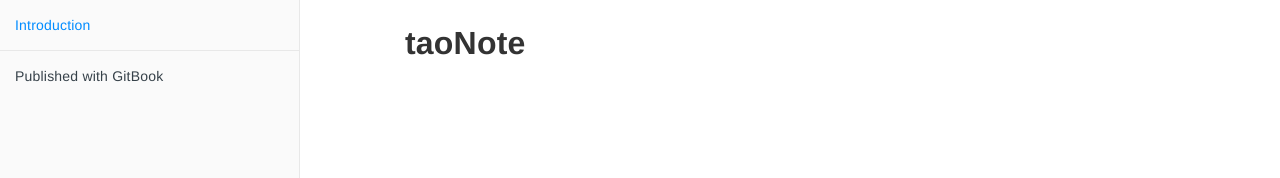
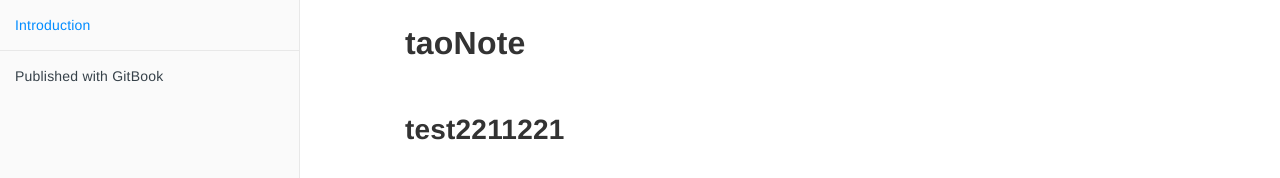
Before and after one commit to bestRenekton/taoNote, a plain HTML site: page _book/index.html in a window 1280 px wide. Shown: the part 54-232 px from the top of the page. Drawn offline with Linux system fonts and the light colour scheme.

Commit message:
<test>(<>): <>

```diff
--- a/_book/index.html
+++ b/_book/index.html
@@ -144,6 +144,7 @@
                                 <section class="normal markdown-section">
 
                                 <h1 id="taonote">taoNote</h1>
+<h2 id="test2211221">test2211221</h2>
 
 
                                 </section>
@@ -179,7 +180,7 @@
     <script>
         var gitbook = gitbook || [];
         gitbook.push(function() {
-            gitbook.page.hasChanged({"page":{"title":"Introduction","level":"1.1","depth":1,"dir":"ltr"},"config":{"gitbook":"*","theme":"default","variables":{},"plugins":[],"pluginsConfig":{"highlight":{},"search":{},"lunr":{"maxIndexSize":1000000,"ignoreSpecialCharacters":false},"sharing":{"facebook":true,"twitter":true,"google":false,"weibo":false,"instapaper":false,"vk":false,"all":["facebook","google","twitter","weibo","instapaper"]},"fontsettings":{"theme":"white","family":"sans","size":2},"theme-default":{"styles":{"website":"styles/website.css","pdf":"styles/pdf.css","epub":"styles/epub.css","mobi":"styles/mobi.css","ebook":"styles/ebook.css","print":"styles/print.css"},"showLevel":false}},"structure":{"langs":"LANGS.md","readme":"README.md","glossary":"GLOSSARY.md","summary":"SUMMARY.md"},"pdf":{"pageNumbers":true,"fontSize":12,"fontFamily":"Arial","paperSize":"a4","chapterMark":"pagebreak","pageBreaksBefore":"/","margin":{"right":62,"left":62,"top":56,"bottom":56}},"styles":{"website":"styles/website.css","pdf":"styles/pdf.css","epub":"styles/epub.css","mobi":"styles/mobi.css","ebook":"styles/ebook.css","print":"styles/print.css"}},"file":{"path":"README.md","mtime":"2020-02-24T09:32:40.085Z","type":"markdown"},"gitbook":{"version":"3.2.3","time":"2020-02-24T09:35:04.997Z"},"basePath":".","book":{"language":""}});
+            gitbook.page.hasChanged({"page":{"title":"Introduction","level":"1.1","depth":1,"dir":"ltr"},"config":{"gitbook":"*","theme":"default","variables":{},"plugins":[],"pluginsConfig":{"highlight":{},"search":{},"lunr":{"maxIndexSize":1000000,"ignoreSpecialCharacters":false},"sharing":{"facebook":true,"twitter":true,"google":false,"weibo":false,"instapaper":false,"vk":false,"all":["facebook","google","twitter","weibo","instapaper"]},"fontsettings":{"theme":"white","family":"sans","size":2},"theme-default":{"styles":{"website":"styles/website.css","pdf":"styles/pdf.css","epub":"styles/epub.css","mobi":"styles/mobi.css","ebook":"styles/ebook.css","print":"styles/print.css"},"showLevel":false}},"structure":{"langs":"LANGS.md","readme":"README.md","glossary":"GLOSSARY.md","summary":"SUMMARY.md"},"pdf":{"pageNumbers":true,"fontSize":12,"fontFamily":"Arial","paperSize":"a4","chapterMark":"pagebreak","pageBreaksBefore":"/","margin":{"right":62,"left":62,"top":56,"bottom":56}},"styles":{"website":"styles/website.css","pdf":"styles/pdf.css","epub":"styles/epub.css","mobi":"styles/mobi.css","ebook":"styles/ebook.css","print":"styles/print.css"}},"file":{"path":"README.md","mtime":"2020-02-25T01:03:52.186Z","type":"markdown"},"gitbook":{"version":"3.2.3","time":"2020-02-25T01:05:29.690Z"},"basePath":".","book":{"language":""}});
         });
     </script>
 </div>
--- a/_book/search_index.json
+++ b/_book/search_index.json
@@ -1 +1 @@
-{"index":{"version":"0.5.12","fields":[{"name":"title","boost":10},{"name":"keywords","boost":15},{"name":"body","boost":1}],"ref":"url","documentStore":{"store":{"./":["introduct","taonot"]},"length":1},"tokenStore":{"root":{"docs":{},"i":{"docs":{},"n":{"docs":{},"t":{"docs":{},"r":{"docs":{},"o":{"docs":{},"d":{"docs":{},"u":{"docs":{},"c":{"docs":{},"t":{"docs":{"./":{"ref":"./","tf":10}}}}}}}}}}},"t":{"docs":{},"a":{"docs":{},"o":{"docs":{},"n":{"docs":{},"o":{"docs":{},"t":{"docs":{"./":{"ref":"./","tf":1}}}}}}}}},"length":2},"corpusTokens":["introduct","taonot"],"pipeline":["stopWordFilter","stemmer"]},"store":{"./":{"url":"./","title":"Introduction","keywords":"","body":"taoNote\n"}}}
+{"index":{"version":"0.5.12","fields":[{"name":"title","boost":10},{"name":"keywords","boost":15},{"name":"body","boost":1}],"ref":"url","documentStore":{"store":{"./":["introduct","taonot","test2211221"]},"length":1},"tokenStore":{"root":{"docs":{},"i":{"docs":{},"n":{"docs":{},"t":{"docs":{},"r":{"docs":{},"o":{"docs":{},"d":{"docs":{},"u":{"docs":{},"c":{"docs":{},"t":{"docs":{"./":{"ref":"./","tf":10}}}}}}}}}}},"t":{"docs":{},"a":{"docs":{},"o":{"docs":{},"n":{"docs":{},"o":{"docs":{},"t":{"docs":{"./":{"ref":"./","tf":0.5}}}}}}},"e":{"docs":{},"s":{"docs":{},"t":{"2":{"2":{"1":{"1":{"2":{"2":{"1":{"docs":{"./":{"ref":"./","tf":0.5}}},"docs":{}},"docs":{}},"docs":{}},"docs":{}},"docs":{}},"docs":{}},"docs":{}}}}}},"length":3},"corpusTokens":["introduct","taonot","test2211221"],"pipeline":["stopWordFilter","stemmer"]},"store":{"./":{"url":"./","title":"Introduction","keywords":"","body":"taoNote\ntest2211221\n"}}}
```
